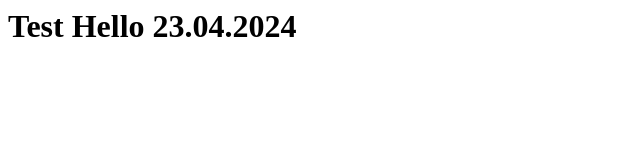
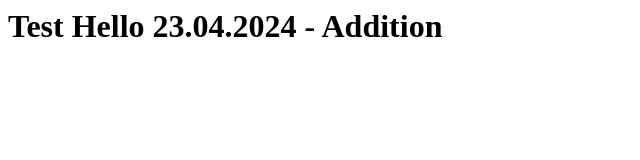
Before and after one commit to Valentina-Kipel/Chart-Space, a plain HTML site: page index.html in a window 1280 px wide. Shown: the whole page, without its empty margins (0-640 px from the left). Drawn offline with Linux system fonts and the light colour scheme.

Commit message:
Test from the different PC

```diff
--- a/index.html
+++ b/index.html
@@ -1,3 +1,3 @@
 <html>
-    <h1>Test Hello 23.04.2024</h1>
+    <h1>Test Hello 23.04.2024 - Addition</h1>
 </html>
```
